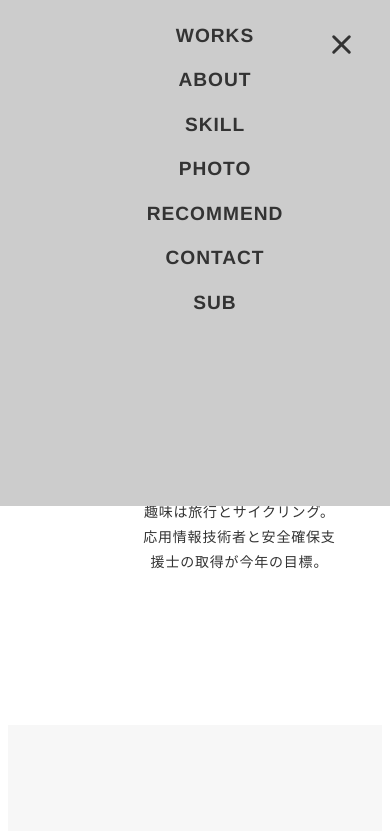
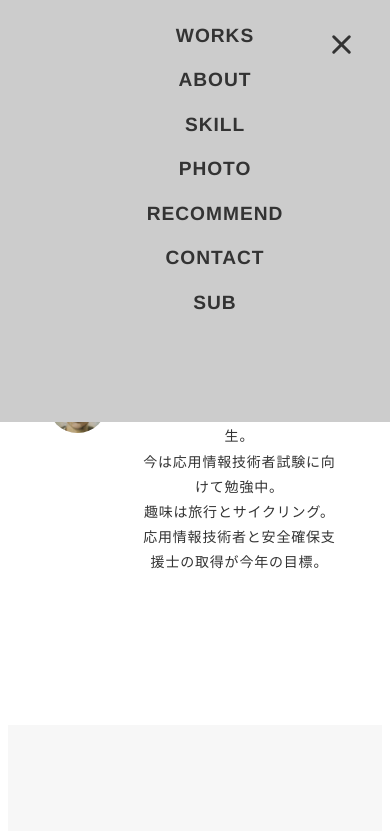
Before and after one commit to 20222002hs/S2A231, a plain HTML site: page index.html in a window 390 px wide. Both pictures are taken after a click on the label 341 px from the left and 44 px from the top of the page. Shown: the top 831 px of the page. Drawn offline with nearby package versions, Linux system fonts and the light colour scheme.

Commit message:
Update mobile.css
ハンバーガーメニューの修正

```diff
--- a/portfolio/css/mobile.css
+++ b/portfolio/css/mobile.css
@@ -187,9 +187,9 @@ li {
 
 .header-nav {
     width: 100%;
-    height: 60%;
+    height: 50%;
     position: fixed;
-    bottom: 100%;
+    bottom: 110%;
     left: 0%; /* メニューを画面の外に飛ばす */
     background: #ccc;
     transition: all 0.5s;
@@ -198,7 +198,7 @@ li {
 }
 
 #drawer_input:checked ~ .header-nav {
-    bottom: 40%;
+    bottom: 50%;
 }
 
 /*--------------------------------
```
